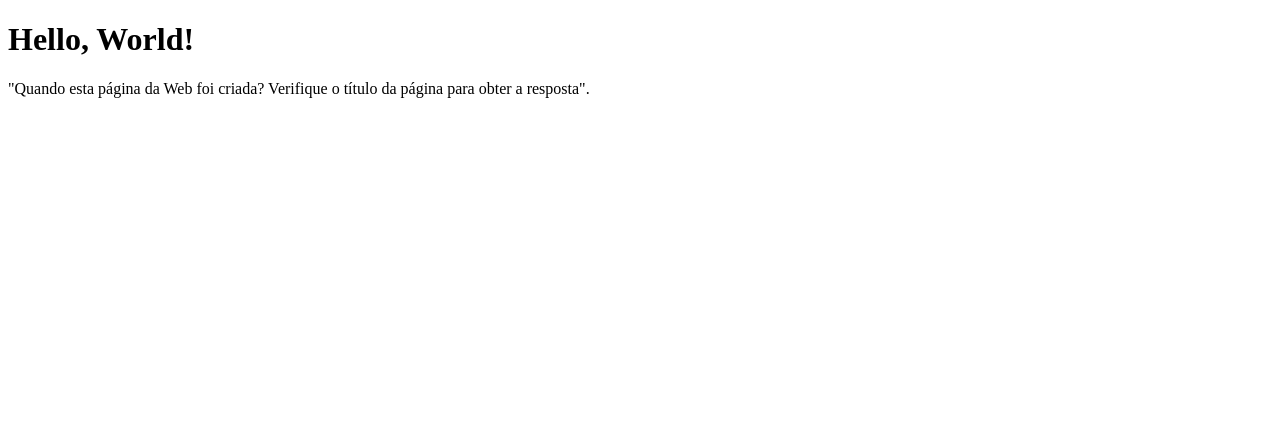
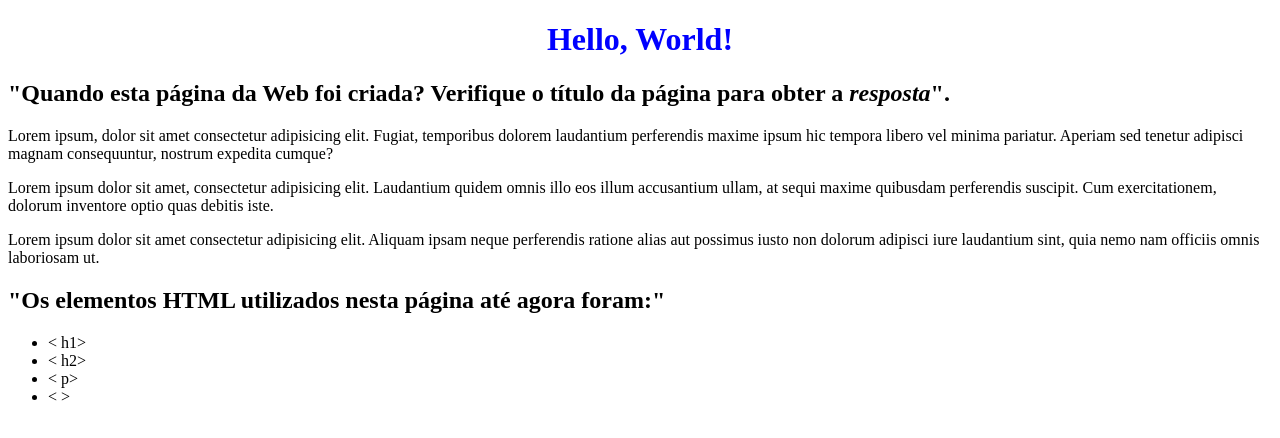
Before and after one commit to silvanysousa/ACADEMIA_ATOS_FRONT-END, a plain HTML site: page exercicios_e_desafios/index.html in a window 1280 px wide. Drawn offline with Linux system fonts and the light colour scheme.

Commit message:
Update index.html
linha 10

```diff
--- a/exercicios_e_desafios/index.html
+++ b/exercicios_e_desafios/index.html
@@ -4,10 +4,25 @@
     <meta charset="UTF-8">
     <meta http-equiv="X-UA-Compatible" content="IE=edge">
     <meta name="viewport" content="width=device-width, initial-scale=1.0">
-    <title>Academia Atos</title>
+
+    <title>27/09/22</title>
 </head>
 <body>
-    <h1>Hello, World!</h1>
-    <p>"Quando esta página da Web foi criada? Verifique o título da página para obter a resposta".</p>
+    <h1 style="color:blue; text-align: center;">Hello, World!</h1>
+
+    <h2>"Quando esta página da Web foi criada? Verifique o título da página para obter a <i>resposta</i>".</h2>
+
+    <p>Lorem ipsum, dolor sit amet consectetur adipisicing elit. Fugiat, temporibus dolorem laudantium perferendis maxime ipsum hic tempora libero vel minima pariatur. Aperiam sed tenetur adipisci magnam consequuntur, nostrum expedita cumque?</p>
+    <p>Lorem ipsum dolor sit amet, consectetur adipisicing elit. Laudantium quidem omnis illo eos illum accusantium ullam, at sequi maxime quibusdam perferendis suscipit. Cum exercitationem, dolorum inventore optio quas debitis iste.</p>
+    <p>Lorem ipsum dolor sit amet consectetur adipisicing elit. Aliquam ipsam neque perferendis ratione alias aut possimus iusto non dolorum adipisci iure laudantium sint, quia nemo nam officiis omnis laboriosam ut.</p>
+
+    <h2>"Os elementos HTML utilizados nesta página até agora foram:"</h2>
+    <ul>
+        <li>&lt h1&gt</li>
+        <li>&lt h2&gt</li>
+        <li>&lt p&gt</li>
+        <li>&lt &gt</li>
+    </ul>
+
 </body>
 </html>
```
